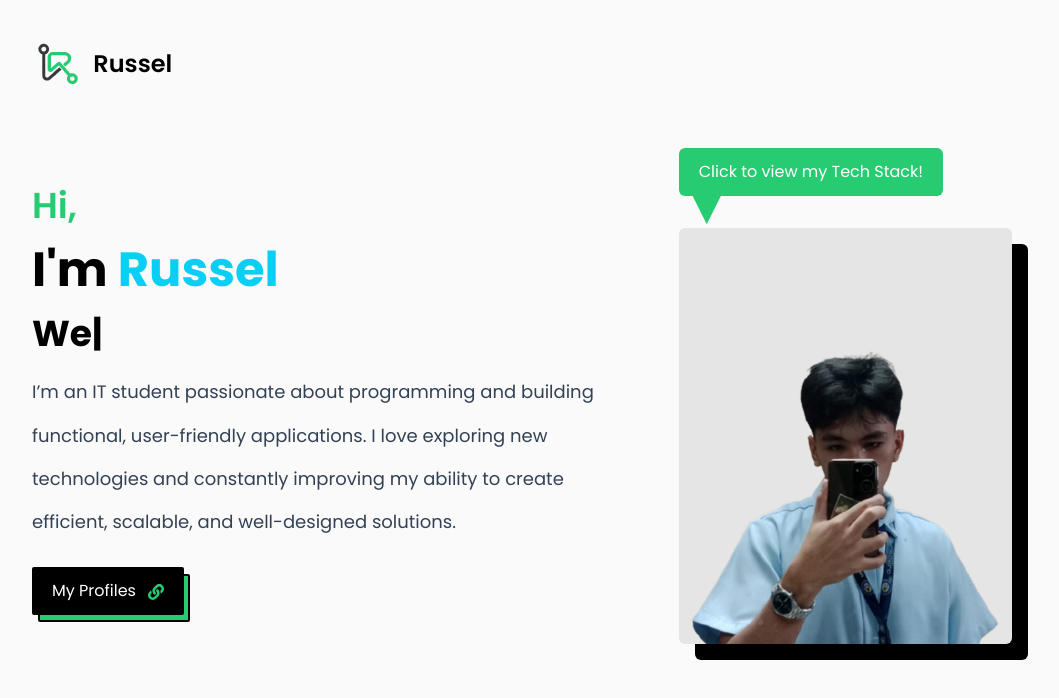
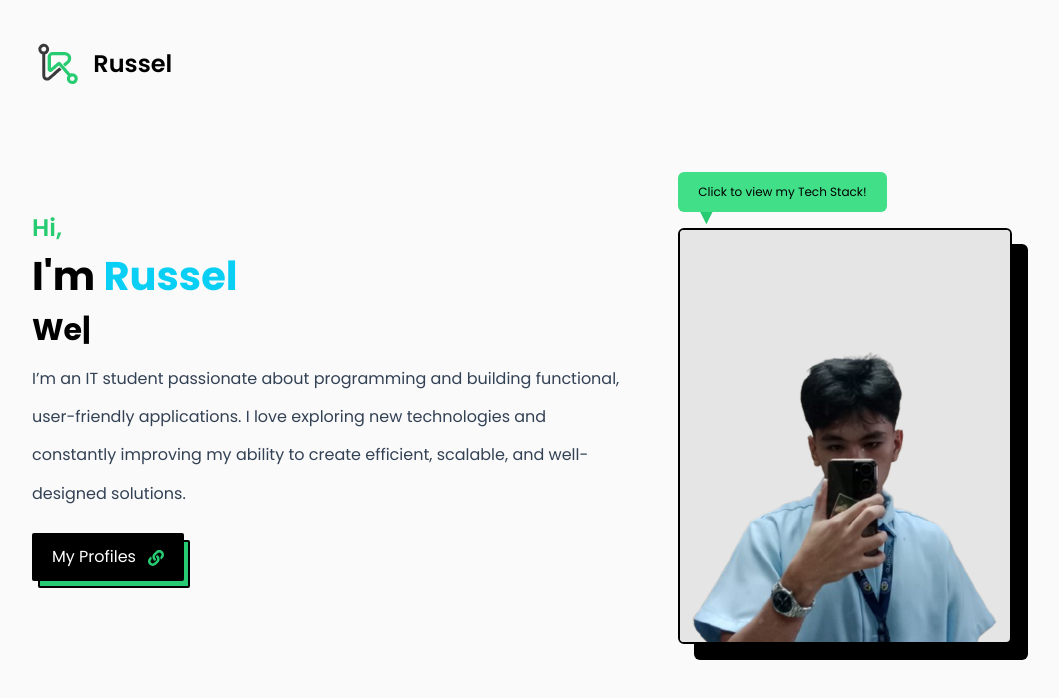
Before and after one commit to RusselxD/Portfolio-Website, a React (Vite) app: page / in a window 1280 px wide. Shown: the top 698 px of the page, without its empty margins (96-1155 px from the left). Built offline with nearby package versions, Linux system fonts and the light colour scheme.

Commit message:
last na pls hahaha

```diff
--- a/src/sections/Profile/components/IntroSection/AnimatedText.jsx
+++ b/src/sections/Profile/components/IntroSection/AnimatedText.jsx
@@ -43,7 +43,7 @@ const AnimatedText = () => {
     }, [index, isForward]);
 
     return (
-        <h1 className="lg:leading-10 font-bold text-2xl sm:text-3xl lg:text-[2rem] xl:text-4xl mb-4 sm:mb-5 md:mb-6 lg:mb-4">
+        <h1 className="font-bold text-xl sm:text-2xl lg:text-[1.75rem] xl:text-3xl mb-1 sm:mb-2 md:mb-3 lg:mb-3">
             {text}
             <span
                 className={` ${
--- a/src/sections/Profile/components/IntroSection/IntroSection.jsx
+++ b/src/sections/Profile/components/IntroSection/IntroSection.jsx
@@ -5,16 +5,16 @@ import AnimatedText from "./AnimatedText";
 
 const IntroSection = () => {
     return (
-        <div className="h-[50vh] sm:h-[75vh] mb-[19rem] sm:mb-12 md:mb-0 md:h-screen -mt-0 md:-mt-28 lg:-mt-32 w-full flex justify-center items-center">
-            <div className="mt-28 sm:-mt-28 md:h-fit md:mt-28">
-                <h2 className="text-[1.5rem] sm:text-[2rem] md:text-3xl lg:text-3xl xl:text-4xl font-semibold mb-2 md:mb-5 lg:mb-3 xl:mb-5 text-primary">
+        <div className="h-[50vh] sm:h-[90vh] mb-52 sm:mb-10 md:mb-0 md:h-full md:-mt-20 w-full flex justify-center items-center">
+            <div className="mt-10 sm:-mt-28 md:h-fit md:mt-20">
+                <h2 className="text-[1.40rem] sm:text-[1.3rem] md:text-2xl lg:text-2xl xl:text-2xl font-semibold md:mb-3 lg:mb-2 xl:mb-3 text-primary">
                     Hi,
                 </h2>
-                <h1 className="font-bold text-[2rem] sm:text-4xl md:text-4xl lg:text-[2.50rem] xl:text-5xl sm:mb-3 lg:mb-3 xl:mb-5">
+                <h1 className="font-bold text-[1.75rem] sm:text-4xl md:text-4xl lg:text-[2.25rem] xl:text-[2.50rem] sm:mb-2 lg:mb-2 xl:mb-4">
                     I'm <span className="text-[rgba(10,207,245,255)]">Russel</span>
                 </h1>
                 <AnimatedText />
-                <p className="text-slate-700 md:text-sm lg:text-[1rem] xl:text-lg mb-4 sm:mb-5 md:mb-8 lg:mb-6 leading-9 sm:leading-10 md:leading-8 lg:leading-10 xl:leading-[2.7rem]">
+                <p className="text-slate-700 text-xs sm:text-[0.850rem] md:text-sm lg:text-[0.9rem] xl:text-base mb-4 sm:mb-5 md:mb-5 lg:mb-5 leading-7 sm:leading-9 md:leading-9 lg:leading-9 xl:leading-[2.4rem]">
                     I’m an IT student passionate about programming and building
                     functional, user-friendly applications. I love exploring new
                     technologies and constantly improving my ability to create
--- a/src/sections/Profile/components/IntroSection/ProfileLinks.jsx
+++ b/src/sections/Profile/components/IntroSection/ProfileLinks.jsx
@@ -35,9 +35,9 @@ function Links({ profile }) {
 
     return (
         <a href={link} target="_blank">
-            <div className="px-3 py-3 w-full h-full flex justify-start items-center hover:bg-gray-200">
-                <img src={icon} className="w-5 lg:w-7 mr-2" />
-                <p className="text-xs lg:text-sm">{userName}</p>
+            <div className="p-3 w-full h-full flex justify-start items-center hover:bg-gray-200">
+                <img src={icon} className="w-5 lg:w-6 mr-2" />
+                <p className="text-xs lg:text-[0.8rem]">{userName}</p>
             </div>
         </a>
     );
@@ -52,7 +52,7 @@ const ProfileLinks = () => {
         <div className="relative w-fit">
             <div className="w-fit relative">
                 <button
-                    className="profiles-button rounded-sm px-5 py-3 bg-black text-white text-sm lg:text-base"
+                    className="profiles-button rounded-sm px-5 py-3 bg-black text-white text-xs sm:text-sm lg:text-base"
                     onClick={() => setShowLinks(!showLinks)}
                 >
                     My Profiles
@@ -61,7 +61,7 @@ const ProfileLinks = () => {
                 <span className="rounded-sm absolute left-[0.40rem] top-[0.40rem] w-full h-full -z-10 bg-primary border-2 border-black"></span>
             </div>
             {showLinks && (
-                <div className="shadow-[0_0_5px_black] bg-[rgba(255,255,255,0.2)] backdrop-blur-md rounded-lg w-60 md:w-64 lg:w-[19rem] h-fit absolute top-16 left-2 border border-black overflow-hidden">
+                <div className="shadow-[0_0_5px_black] bg-[rgba(255,255,255,0.2)] backdrop-blur-md rounded-lg w-60 md:w-64 lg:w-[17rem] h-fit absolute top-16 left-2 border border-black overflow-hidden">
                     <div className="grid grid-cols-2">
                         {profiles.map((profile, i) => {
                             return <Links key={i} profile={profile} />;
--- a/src/sections/Profile/components/ProfileSection.jsx
+++ b/src/sections/Profile/components/ProfileSection.jsx
@@ -16,7 +16,7 @@ function Icon({ showIcons, properties }) {
 
     return (
         <motion.div
-            className="absolute w-16 md:w-14 lg:w-16 -z-20 "
+            className="absolute w-14 lg:w-16 -z-20 "
             initial={{ y: 0, x: 0 }}
             animate={showIcons ? { y: y, x: x } : {}}
             transition={{ duration: 0.5 }}
@@ -25,13 +25,13 @@ function Icon({ showIcons, properties }) {
             <motion.img
                 src={icon}
                 initial={{ y: 0 }}
-                animate={{ y: [0, -25, 0] }}
+                animate={showIcons ? { y: [0, -25, 0] } : {}}
                 transition={{
                     duration: 3,
                     repeat: Infinity,
                     ease: "easeInOut",
                     repeatType: "loop",
-                    delay: Math.random() * 2,
+                    delay: Math.random() * 1,
                 }}
             />
         </motion.div>
@@ -41,48 +41,24 @@ function Icon({ showIcons, properties }) {
 const ProfileSection = () => {
     const [showIcons, setShowIcons] = useState(false);
 
-    let rightIconsX =
-        window.innerWidth > 1024
-            ? 250
-            : window.innerWidth < 640
-            ? 180
-            : window.innerWidth < 768
-            ? 250
-            : 90;
-    let rightIconsY =
-        window.innerWidth > 1024 || window.innerWidth < 768 ? 150 : 280;
-    let leftIconsX = window.innerWidth > 640 ? -250 : -190;
-    let polarIconsY =
-        window.innerWidth > 1024 ? 280 : window.innerWidth < 768 ? 240 : 260;
-    let cIconX = window.innerWidth > 1024 || window.innerWidth < 768 ? -60 : -100;
-    let csIconX = window.innerWidth > 1024 || window.innerWidth < 768 ? 60 : -100;
+    const [width, setWidth] = useState(window.innerWidth);
 
     useEffect(() => {
         window.addEventListener("resize", () => {
-            rightIconsX =
-                window.innerWidth > 1024 || window.innerWidth < 640
-                    ? 180
-                    : window.innerWidth < 768
-                    ? 250
-                    : 90;
-            rightIconsY =
-                window.innerWidth > 1024 || window.innerWidth < 768 ? 150 : 280;
-            leftIconsX = window.innerWidth > 640 ? -250 : -190;
-            polarIconsY =
-                window.innerWidth > 1024 ? 280 : window.innerWidth < 768 ? 240 : 260;
-            cIconX =
-                window.innerWidth > 1024 || window.innerWidth < 768 ? -60 : -100;
-            csIconX =
-                window.innerWidth > 1024 || window.innerWidth < 768 ? 60 : -100;
-
-            setShowIcons(false);
-            // hide icons on resize
+            setWidth(window.innerWidth);
         });
     }, []);
 
-    function handleShowIcons() {
-        setShowIcons(!showIcons);
-    }
+    let rightIconsX =
+        width > 1024 ? 250 : width > 768 ? 90 : width > 640 ? 230 : 210;
+    let rightIconsY = width > 1024 ? 175 : width > 768 ? 250 : 150;
+
+    let leftIconsX = width > 640 ? -250 : -190;
+    let polarIconsY =
+        width > 1024 ? 280 : width > 768 ? 230 : width > 640 ? 250 : 210;
+
+    let cIconX = width > 1024 || width < 768 ? -60 : -100;
+    let csIconX = width > 1024 || width < 768 ? 60 : -100;
 
     const iconCollections = [
         { icon: c, y: -polarIconsY, x: cIconX, color: "rgb(101,155,211)" },
@@ -103,26 +79,32 @@ const ProfileSection = () => {
         },
     ];
 
+    function handleShowIcons() {
+        setShowIcons(!showIcons);
+    }
+
     return (
         <div className="w-full h-3/5 mb-32 md:h-full flex justify-center items-center relative">
             <div className="w-full flex justify-center items-center relative">
-                <div className="h-72 sm:h-[22rem] md:h-80 lg:h-[24rem] xl:h-[26rem] relative">
+                <div className="h-80 sm:h-[21rem] md:h-72 lg:h-[22rem] xl:h-[26rem] relative">
                     {!showIcons && (
                         <div
-                            className="absolute -top-9 left-3 w-8 h-8 bg-primary"
+                            className="absolute -top-9 sm:-top-9 left-3 w-8 h-8 bg-primary"
                             style={{ clipPath: "polygon(50% 100%,100% 0,0 0)" }}
                         ></div>
                     )}
                     {!showIcons && (
-                        <div className="absolute rounded-md -top-20 left-0 text-sm sm:text-base text-white bg-primary px-5 py-3">
+                        <div
+                            className="absolute rounded-md -top-14 md:-top-14 left-0 text-sm sm:text-base md:text-xs px-5 py-[0.60rem] md:py-3"
+                            style={{ backgroundColor: "rgb(64, 223, 136)" }}
+                        >
                             Click to view my Tech Stack!
                         </div>
                     )}
-
                     <img
                         onClick={handleShowIcons}
                         src={profile}
-                        className="rounded-md cursor-pointer h-full focus:outline-none
+                        className="rounded-md cursor-pointer h-full focus:outline-none border-2 border-black
                                   active:translate-x-2 active:translate-y-2 transition-transform duration-100 ease-in-out"
                     />
                     <span className="rounded-md -z-10 absolute bg-black top-4 left-4 w-full h-full"></span>
--- a/src/sections/Projects/Projects.jsx
+++ b/src/sections/Projects/Projects.jsx
@@ -60,7 +60,7 @@ function ProjectsHeader() {
 const Projects = () => {
     return (
         <div
-            className={`overflow-y-hidden px-3 md:px-8 lg:px-28 h-fit w-full border-t-4 pt-10  border-black ${
+            className={`overflow-y-hidden px-3 md:px-8 lg:px-28 h-fit w-full ${
                 projects.length % 2 !== 0 ? "pb-40" : "pb-14"
             }`}
         >
```
